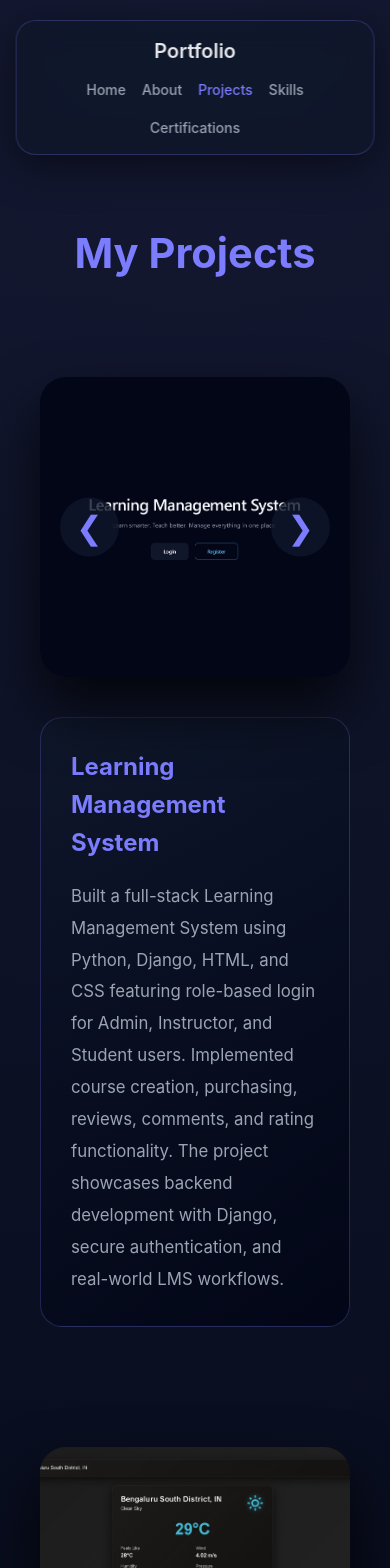
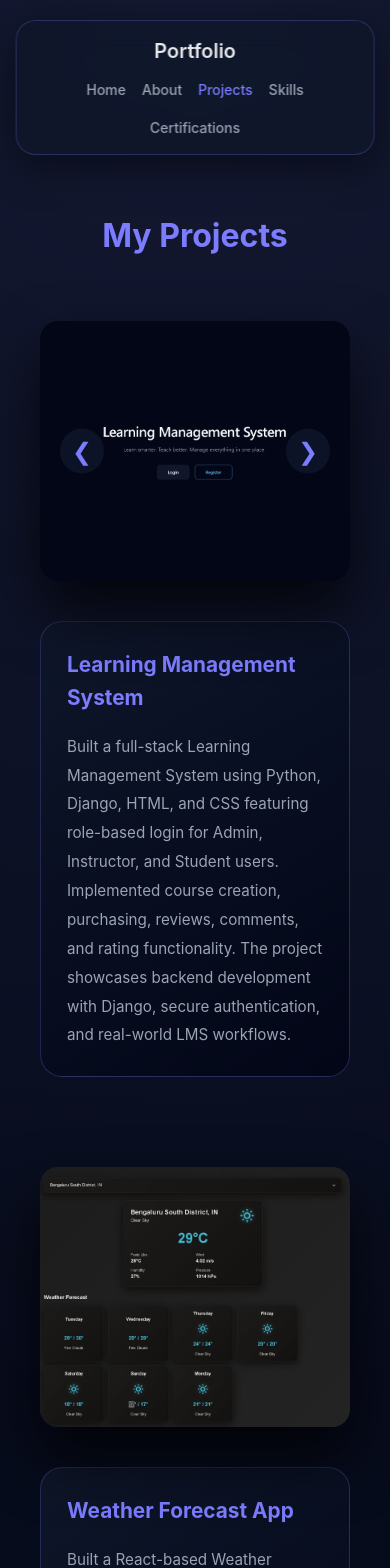
Before and after one commit to VaibhavJD0911/My-Portfolio, a React (Vite) app: page /projects in a window 390 px wide. Shown: the top 1568 px of the page. Built offline with nearby package versions, Linux system fonts and the light colour scheme.

Commit message:
Refactor Showcase.css for improved responsiveness
Updated styles for project showcase section, including responsive adjustments for tablet and mobile views.

```diff
--- a/src/css/Showcase.css
+++ b/src/css/Showcase.css
@@ -1,4 +1,5 @@
 /* ===== SECTION SPACING ===== */
+
 .projects-section {
   max-width: 1000px;
   margin: auto;
@@ -6,6 +7,7 @@
 }
 
 /* ===== TITLE ===== */
+
 .projects-title {
   text-align: center;
   font-size: 2.6rem;
@@ -14,6 +16,7 @@
 }
 
 /* ===== WRAPPER ===== */
+
 .projects-wrapper {
   display: flex;
   flex-direction: column;
@@ -21,6 +24,7 @@
 }
 
 /* ===== PROJECT BLOCK ===== */
+
 .project-row {
   display: flex;
   flex-direction: column;
@@ -28,17 +32,19 @@
 }
 
 /* ===== PROJECT IMAGE CARD ===== */
+
 .project-card {
   position: relative;
   width: 100%;
   height: 480px;
+
   border-radius: 26px;
   overflow: hidden;
   cursor: pointer;
 
   background: var(--card-bg);
 
-  box-shadow: 0 30px 60px rgba(0, 0, 0, 0.75);
+  box-shadow: 0 30px 60px rgba(0,0,0,0.75);
   transition: transform 0.4s ease, box-shadow 0.4s ease;
 }
 
@@ -49,10 +55,11 @@
   transition: transform 0.6s ease;
 }
 
-/* Hover effect */
+/* Hover */
+
 .project-card:hover {
   transform: translateY(-8px);
-  box-shadow: 0 0 55px rgba(124, 124, 255, 0.6);
+  box-shadow: 0 0 55px rgba(124,124,255,0.6);
 }
 
 .project-card:hover img {
@@ -60,19 +67,21 @@
 }
 
 /* ===== OVERLAY ===== */
+
 .project-overlay {
   position: absolute;
   inset: 0;
 
   background: linear-gradient(
     to top,
-    rgba(2, 6, 23, 0.95),
-    rgba(2, 6, 23, 0.25)
+    rgba(2,6,23,0.95),
+    rgba(2,6,23,0.25)
   );
 
   display: flex;
   flex-direction: column;
   justify-content: flex-end;
+
   padding: 32px;
 
   opacity: 0;
@@ -90,6 +99,7 @@
 }
 
 /* ===== BUTTONS ===== */
+
 .project-buttons {
   display: flex;
   gap: 18px;
@@ -115,15 +125,16 @@
 
 .project-buttons a:hover {
   transform: translateY(-3px);
-  box-shadow: 0 0 22px rgba(124, 124, 255, 0.7);
+  box-shadow: 0 0 22px rgba(124,124,255,0.7);
 }
 
 /* ===== DESCRIPTION CARD ===== */
+
 .project-info {
   background: linear-gradient(
     145deg,
-    rgba(15, 23, 42, 0.95),
-    rgba(2, 6, 23, 0.95)
+    rgba(15,23,42,0.95),
+    rgba(2,6,23,0.95)
   );
 
   border-radius: 22px;
@@ -144,28 +155,14 @@
   font-size: 1.05rem;
 }
 
-/* ===== RESPONSIVE ===== */
-@media (max-width: 768px) {
-  .projects-section {
-    padding: 120px 20px 80px;
-  }
+/* ===== SLIDER ARROWS ===== */
 
-  .project-card {
-    height: 300px;
-  }
-
-  .project-info {
-    padding: 30px;
-  }
-}
-
-/* ===== SLIDER ARROWS ===== */
 .arrow {
   position: absolute;
   top: 50%;
   transform: translateY(-50%);
 
-  background: rgba(15, 23, 42, 0.8);
+  background: rgba(15,23,42,0.8);
   color: var(--primary-color);
 
   border: none;
@@ -190,3 +187,89 @@
 .arrow.right {
   right: 20px;
 }
+
+/* =========================== */
+/* ===== RESPONSIVE ========== */
+/* =========================== */
+
+/* Tablet */
+
+@media (max-width: 900px) {
+
+  .projects-section {
+    padding: 120px 30px 90px;
+  }
+
+  .projects-title {
+    font-size: 2.2rem;
+    margin-bottom: 70px;
+  }
+
+  .project-card {
+    height: 380px;
+  }
+
+  .project-info {
+    padding: 34px;
+  }
+
+  .project-info h3 {
+    font-size: 1.3rem;
+  }
+
+}
+
+/* Mobile */
+
+@media (max-width: 600px) {
+
+  .projects-section {
+    padding: 110px 20px 70px;
+  }
+
+  .projects-title {
+    font-size: 2rem;
+    margin-bottom: 60px;
+  }
+
+  .projects-wrapper {
+    gap: 90px;
+  }
+
+  .project-card {
+    height: 260px;
+    border-radius: 18px;
+  }
+
+  .project-overlay {
+    padding: 22px;
+  }
+
+  .project-overlay h3 {
+    font-size: 1.1rem;
+  }
+
+  .project-buttons {
+    gap: 10px;
+    flex-wrap: wrap;
+  }
+
+  .project-buttons a {
+    padding: 8px 16px;
+    font-size: 0.9rem;
+  }
+
+  .project-info {
+    padding: 26px;
+  }
+
+  .project-info p {
+    font-size: 0.95rem;
+  }
+
+  .arrow {
+    font-size: 1.5rem;
+    padding: 8px 12px;
+  }
+
+}
```
